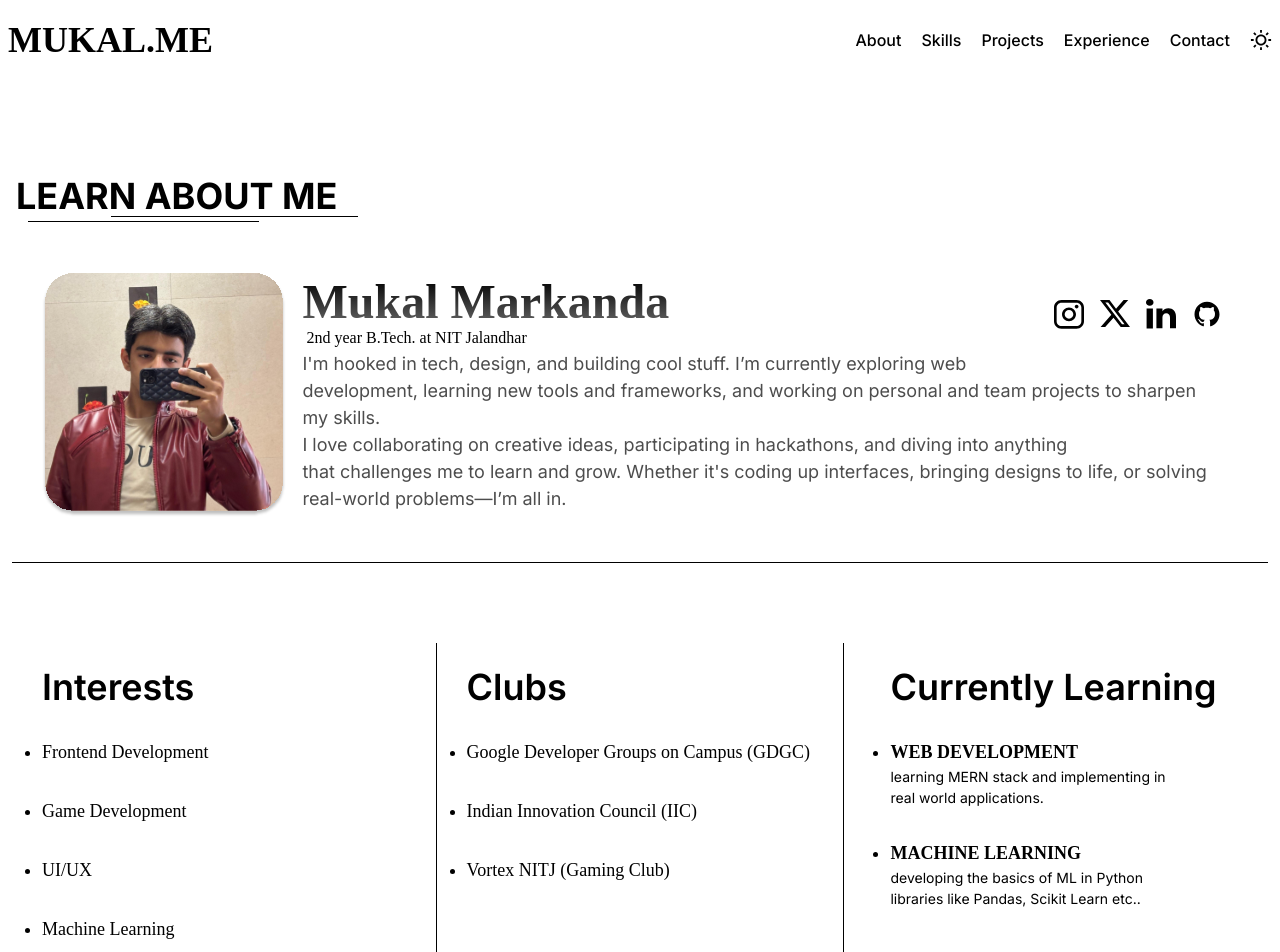
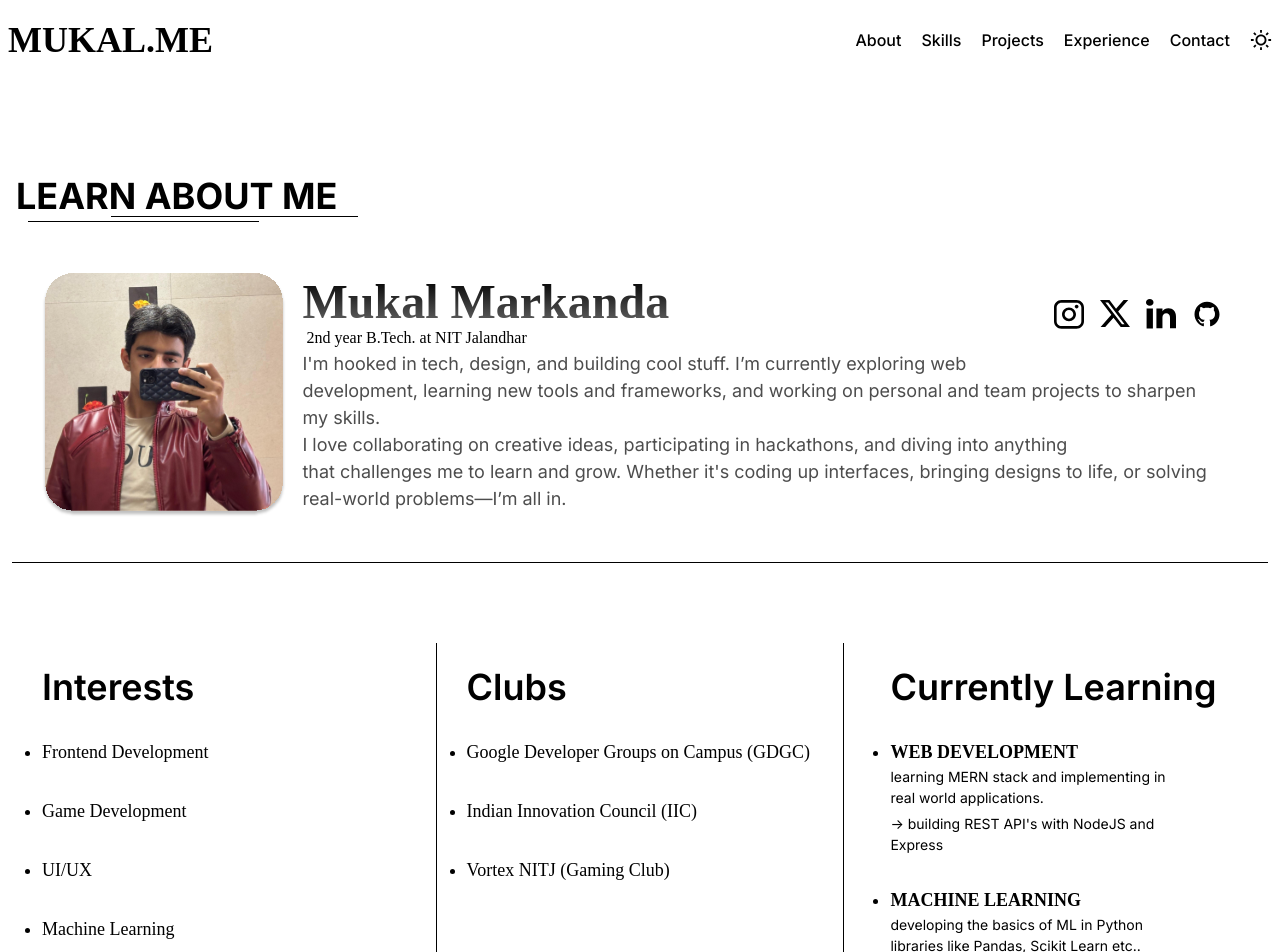
Before and after one commit to CodewithMukal/portfolio2, a React (Vite) app: page / in a window 1280 px wide. Shown: the top 952 px of the page. Built offline with nearby package versions, Linux system fonts and the light colour scheme; no server answers; a web font is replaced by a local one.

Commit message:
Updated Learning in Interest Comp.

```diff
--- a/src/components/Interest.jsx
+++ b/src/components/Interest.jsx
@@ -36,6 +36,8 @@ export const Interest = () => {
                             WEB DEVELOPMENT
                         </h1>
                         <p className='font-[Inter] text-[14px]'>learning MERN stack and implementing in <br />real world applications.</p>
+                        <p className='font-[Inter] mt-[5px] text-[14px]'>{"->"} building REST API's with NodeJS and <br /> Express</p>
+
                     </li>
                     <li>
                         <h1 className='font-bold'>
```
